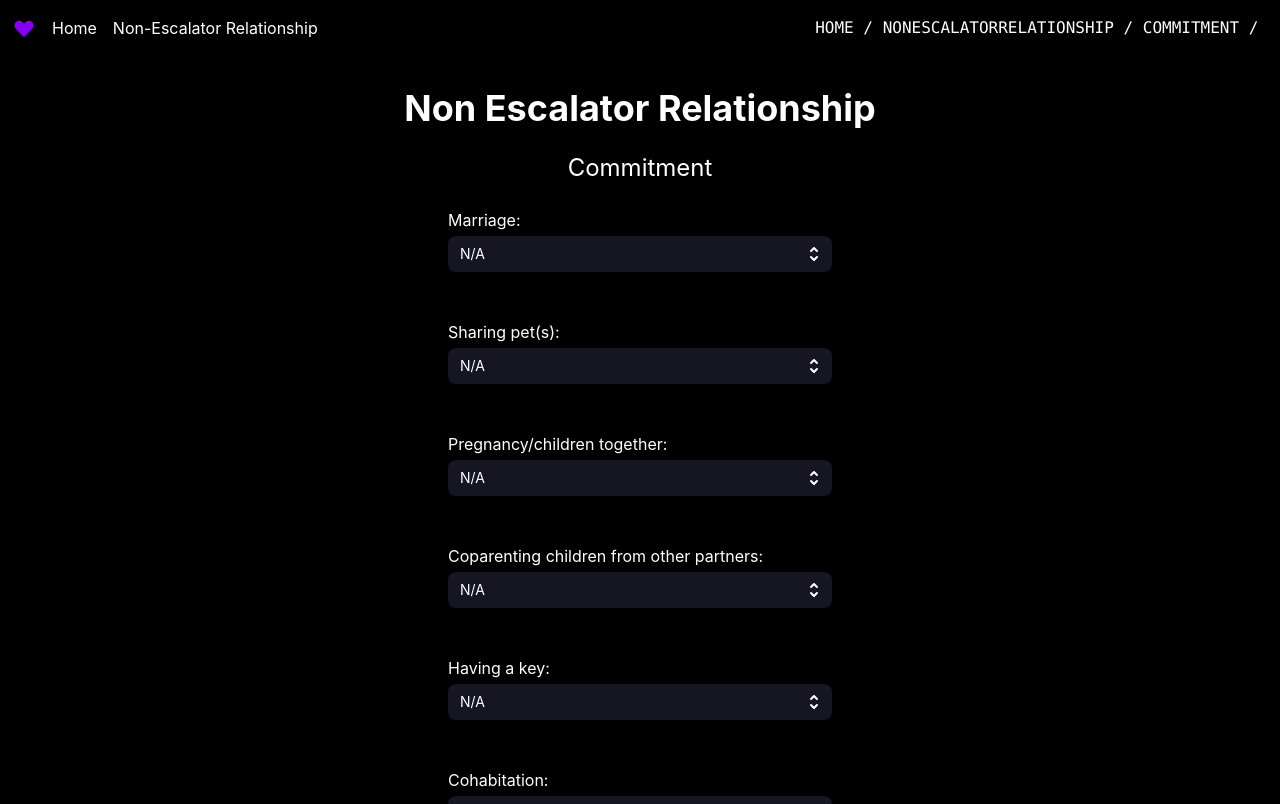
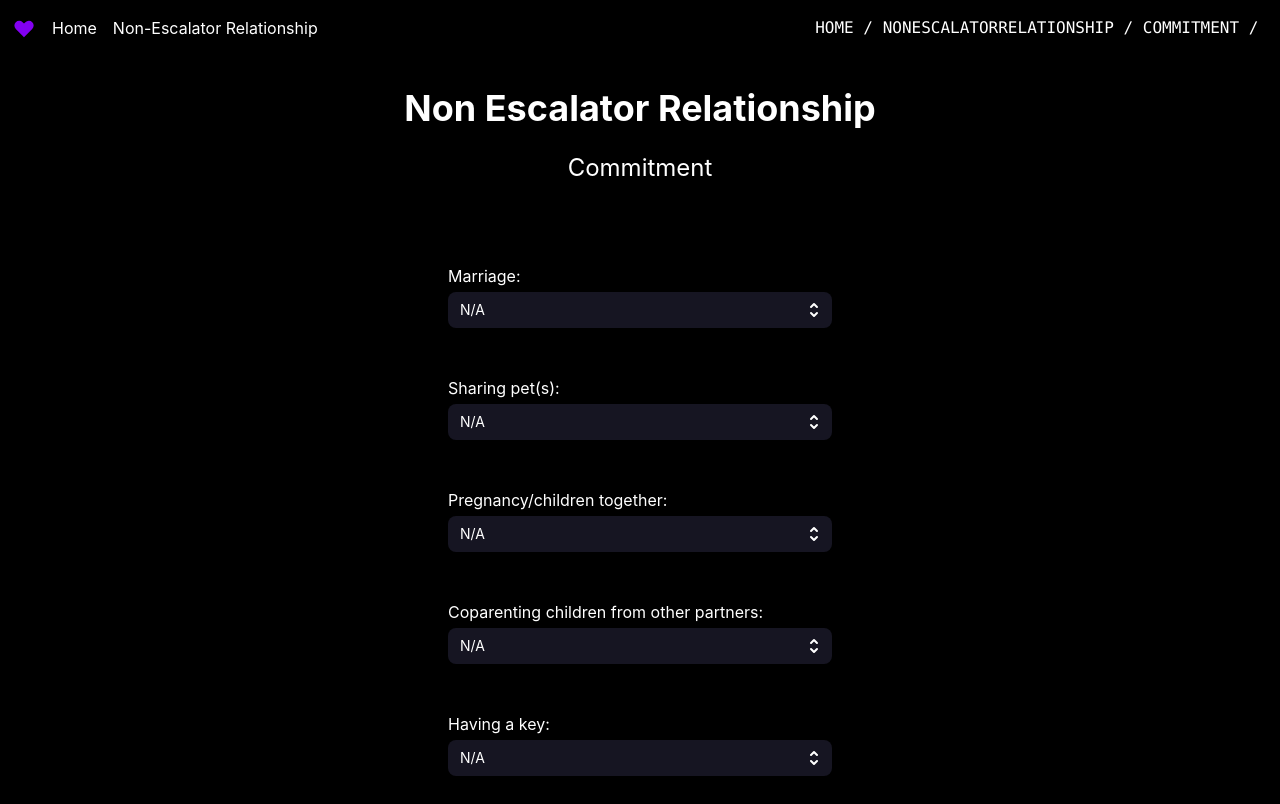
Before and after one commit to BensThoughts/shareable-love-forms, a Next.js app: page /NonEscalatorRelationship/Commitment in a window 1280 px wide. Shown: the top 804 px of the page. Built offline with nearby package versions, Linux system fonts and the light colour scheme.

Commit message:
started using FlexSection

```diff
--- a/src/pages/NonEscalatorRelationship/[slug].tsx
+++ b/src/pages/NonEscalatorRelationship/[slug].tsx
@@ -2,6 +2,7 @@ import {GetStaticPaths, GetStaticProps} from 'next';
 import GridWrapper from '../../components/GridWrapper';
 import {nonEscalatorMenu} from '../../utils/store/questions';
 import FormLayout from '@app/components/Form/FormLayout';
+import FlexSection from '@app/components/FlexSection';
 
 export const getStaticPaths: GetStaticPaths = (params) => {
   const paths = Object.keys(nonEscalatorMenu.fieldGroups).map((fieldGroupId) => {
@@ -41,18 +42,20 @@ export default function NonEscalatorRelationshipForm({
 
   return (
     <GridWrapper>
-      <div className="flex flex-col gap-y-6 items-center">
+      <FlexSection>
         <h1 className="font-bold text-4xl">
           {formName}
         </h1>
         <h2 className="text-2xl">
           {fieldGroupLabel}
         </h2>
+      </FlexSection>
+      <FlexSection>
         <FormLayout
           formId={formId}
           fieldGroupId={fieldGroupId}
         />
-      </div>
+      </FlexSection>
     </GridWrapper>
   );
 }
```
